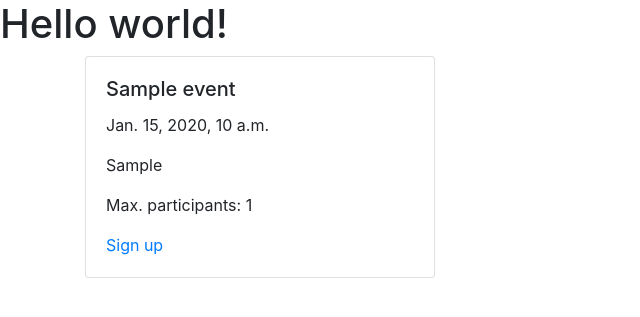
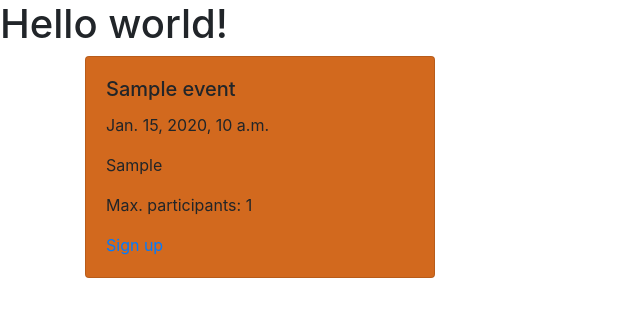
Before and after one commit to Robn88/football-signup-site, a Django app: page / in a window 1280 px wide. Shown: the part 56-373 px from the top of the page, without its empty margins (0-640 px from the left). Run offline with Django 3.2, Linux system fonts and the light colour scheme; tables that the repository leaves empty hold one stand-in row (values such as "Sample post").

```diff
--- a/static/css/style.css
+++ b/static/css/style.css
@@ -1,3 +1,3 @@
-#event-card {
+.event-card {
     background-color: chocolate;
 }
```
Also changed, not shown: signup/migrations/0002_auto_20220414_0944.py (added).
